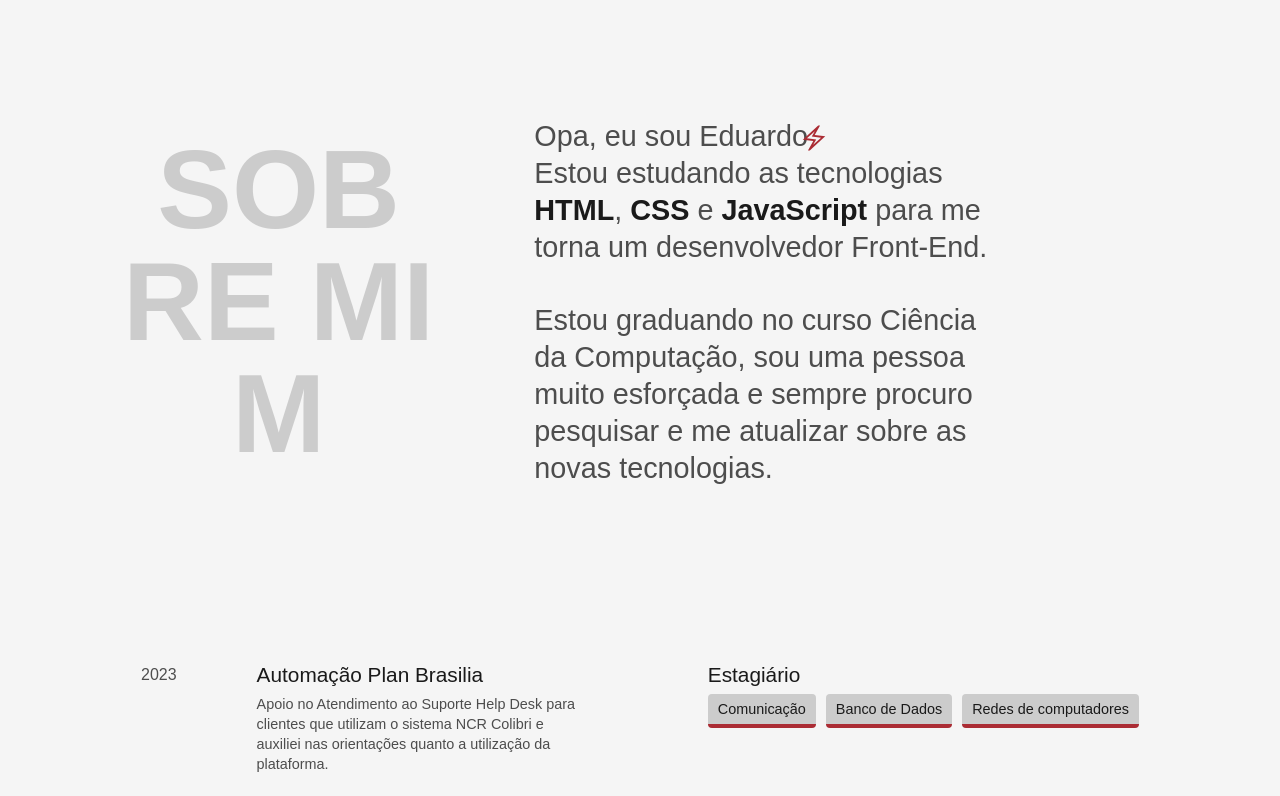
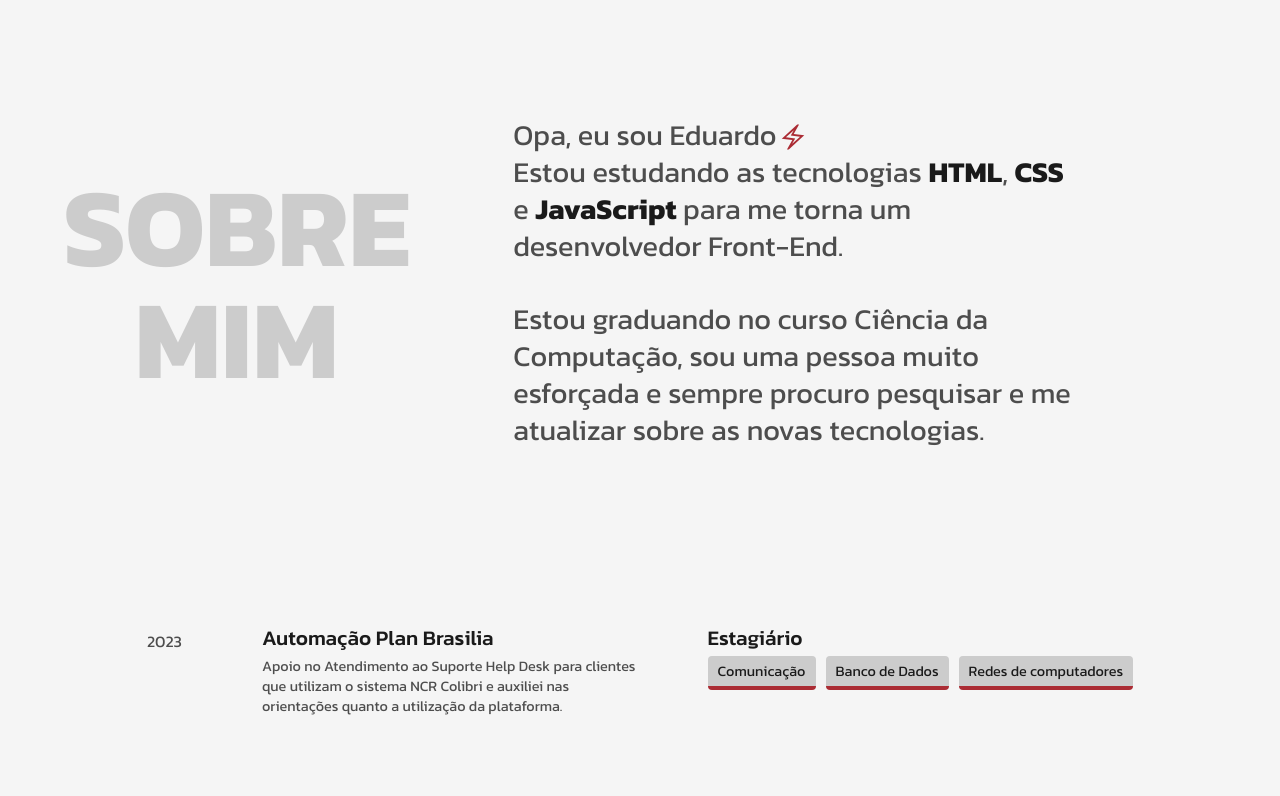
Before and after one commit to eduardoalen/eduuardoalen.github.io, a plain HTML site: page index.html in a window 1280 px wide. Shown: the part 704-1500 px from the top of the page. Drawn offline with Linux system fonts and the light colour scheme.

Commit message:
google fonts

```diff
--- a/index.html
+++ b/index.html
@@ -7,6 +7,11 @@
     <meta name="description" content="Estudante de Desenvolvimento Front-End Localizado em Brasilia-DF">
     <link rel="stylesheet" href="css/style.min.css">
     <link rel="icon" href="./favicon.svg" type="image/svg+xml">
+
+    <link rel="preconnect" href="https://fonts.googleapis.com">
+    <link rel="preconnect" href="https://fonts.gstatic.com" crossorigin>
+    <link href="https://fonts.googleapis.com/css2?family=Kanit:wght@400;500;600;700&display=swap" rel="stylesheet">
+
 </head>
 <body>
     <header class="header">
```
